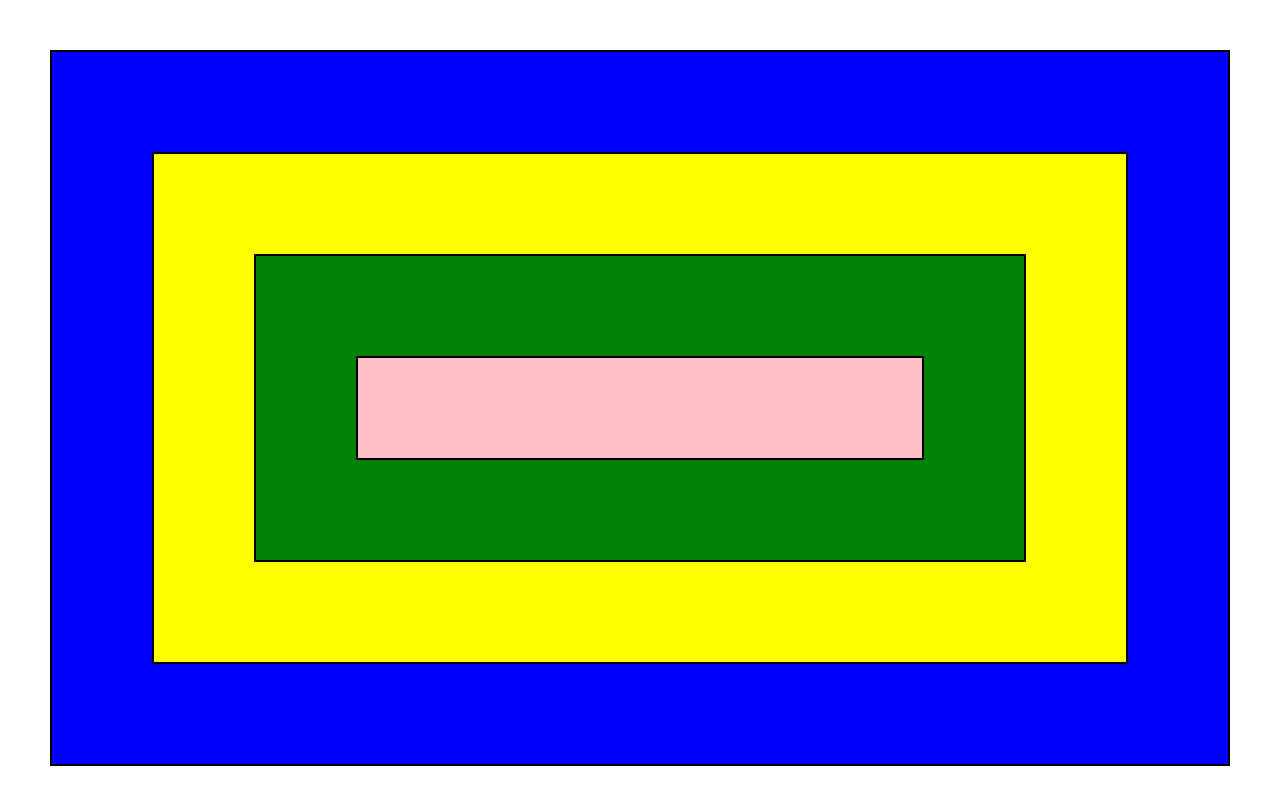
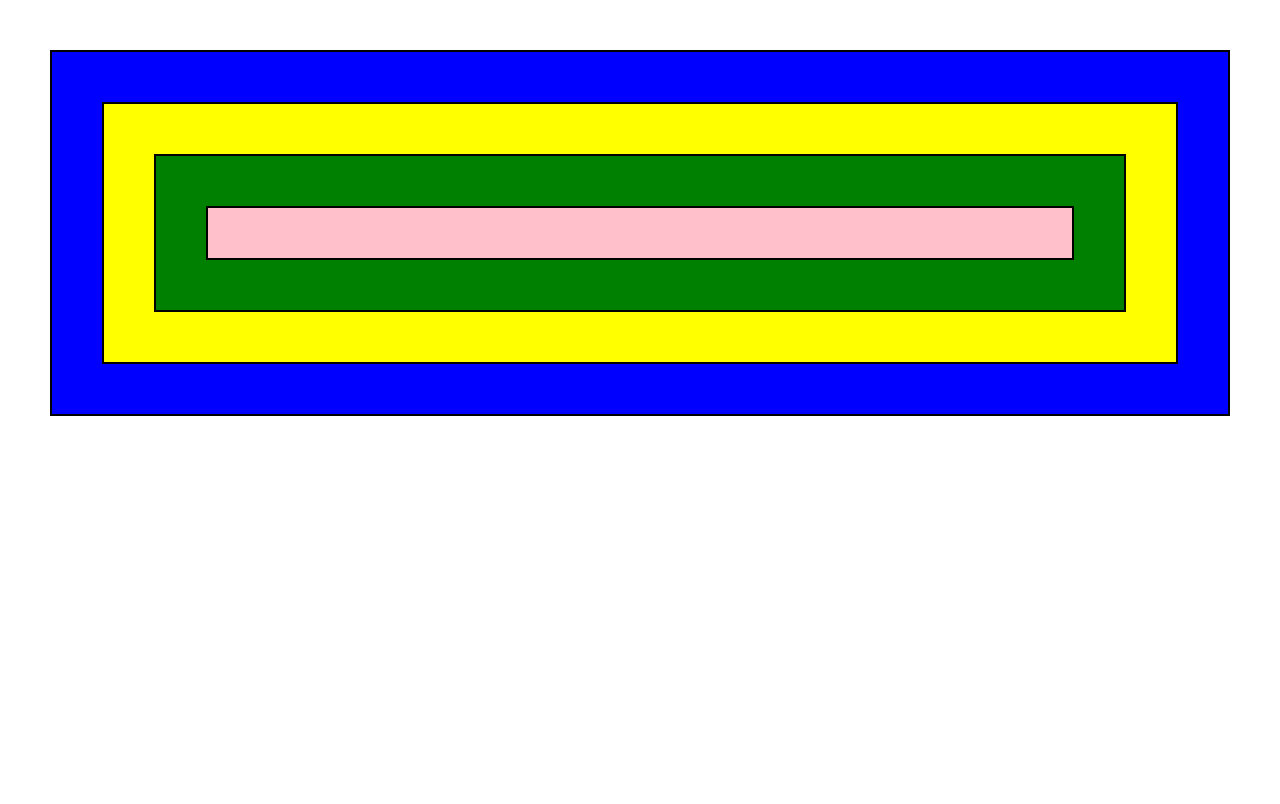
Before and after one commit to Vladimir21500/boxmodel-border, a plain HTML site: page task6/index.html in a window 1280 px wide. Drawn offline with nearby package versions, Linux system fonts and the light colour scheme.

Commit message:
change margin for first-div

```diff
--- a/task6/index.html
+++ b/task6/index.html
@@ -16,9 +16,9 @@
   </head>
   <body>
       <div class="first-div">
-          <div class="second-div">
-              <div class="third-div">
-                  <div class="fourth-div">
+          <div class="save second-div">
+              <div class="save third-div">
+                  <div class="save fourth-div">
 
                   </div>
               </div>
--- a/task6/styles.css
+++ b/task6/styles.css
@@ -1,10 +1,13 @@
-div{
-    margin: 50px;
-    padding: 50px;
+.save{
+    margin: 25px;
+    padding: 25px;
     border: 2px solid black;
 }
 .first-div{
     background-color: blue;
+    margin: 50px;
+    padding: 25px;
+    border: 2px solid black;
 }
 .second-div{
     background-color: yellow;
```
